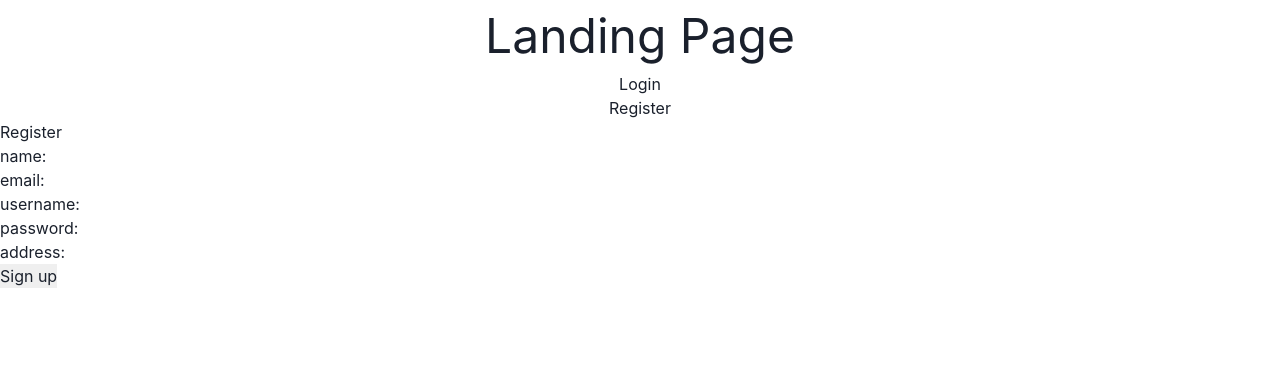
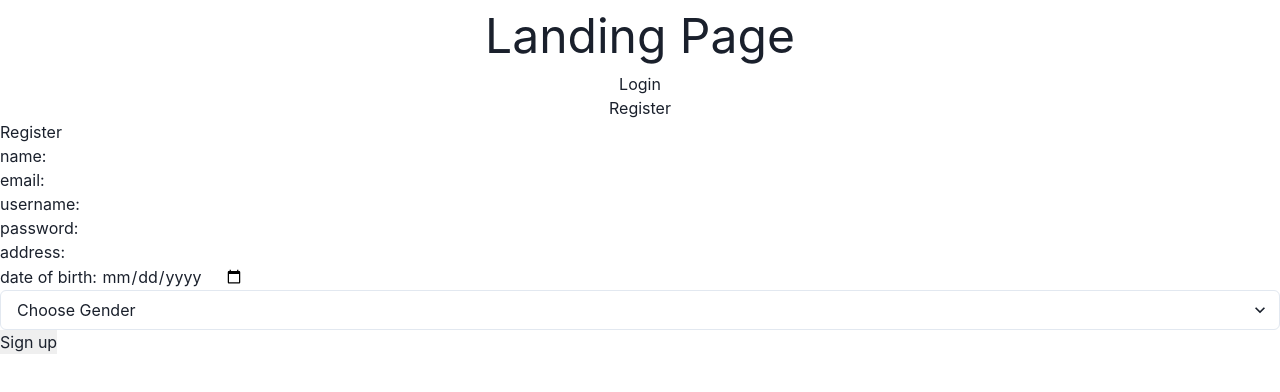
Before and after one commit to BlakeDavis34/4910, a React (Create React App) app in the folder driver-rewards/: page / in a window 1280 px wide. Both pictures are taken after a click on the button "Register". Shown: the top 392 px of the page. Built offline with nearby package versions, Linux system fonts and the light colour scheme.

Commit message:
UI for Registration
Added easy UI elements for gender/DOB

```diff
--- a/driver-rewards/package.json
+++ b/driver-rewards/package.json
@@ -12,6 +12,9 @@
     "@testing-library/react": "^13.4.0",
     "@testing-library/user-event": "^13.5.0",
     "axios": "0.21.1",
+    "chakra-dayzed-datepicker": "^0.2.7",
+    "date-fns": "^2.29.3",
+    "dayzed": "^3.2.3",
     "framer-motion": "^9.0.2",
     "js-cookie": "^3.0.1",
     "react": "^18.2.0",
--- a/driver-rewards/src/pages/Landing/Landing.js
+++ b/driver-rewards/src/pages/Landing/Landing.js
@@ -3,6 +3,7 @@ import React, {useState} from "react"
 import axios from 'axios'
 import Cookies from 'js-cookie'
 import * as authtools from '../../authtools'
+import { Select } from '@chakra-ui/react'
 
 const requestConfig = {
     headers: {
@@ -20,7 +21,7 @@ const Landing = ({authState, changeAuthState}) => {
     const [username, setUsername] = useState('')
     const [password, setPassword] = useState('')
     const [address, setAddress] = useState('')
-    const [birthday, setBirthday] = useState('')
+    const [date, setDate] = useState(new Date())
     const [gender, setGender] = useState('')
 
     const [error, setError] = useState('')
@@ -106,6 +107,15 @@ const Landing = ({authState, changeAuthState}) => {
             username: <input type="text" value={username} onChange={event => setUsername(event.target.value)}/> <br/>
             password: <input type="password" value={password} onChange={event => setPassword(event.target.value)}/> <br/>
             address: <input type="text" value={address} onChange={event => setAddress(event.target.value)} /> <br/>
+            date of birth: <input type="date" value={date} onChange={e=>setDate(e.target.value)} /> <br/>
+            <Select variant="outline" placeholder="Choose Gender">
+                <option value="gender">Female</option>
+                <option value="gender">Male</option>
+                <option value="gender">Non-Binary</option>
+            </Select>
+
+
+
             <input type="submit" value="Sign up"/>
         </form>
     </div>)
```
Also changed, not shown: 2 other files (tests, documents, lock files or other folders).
